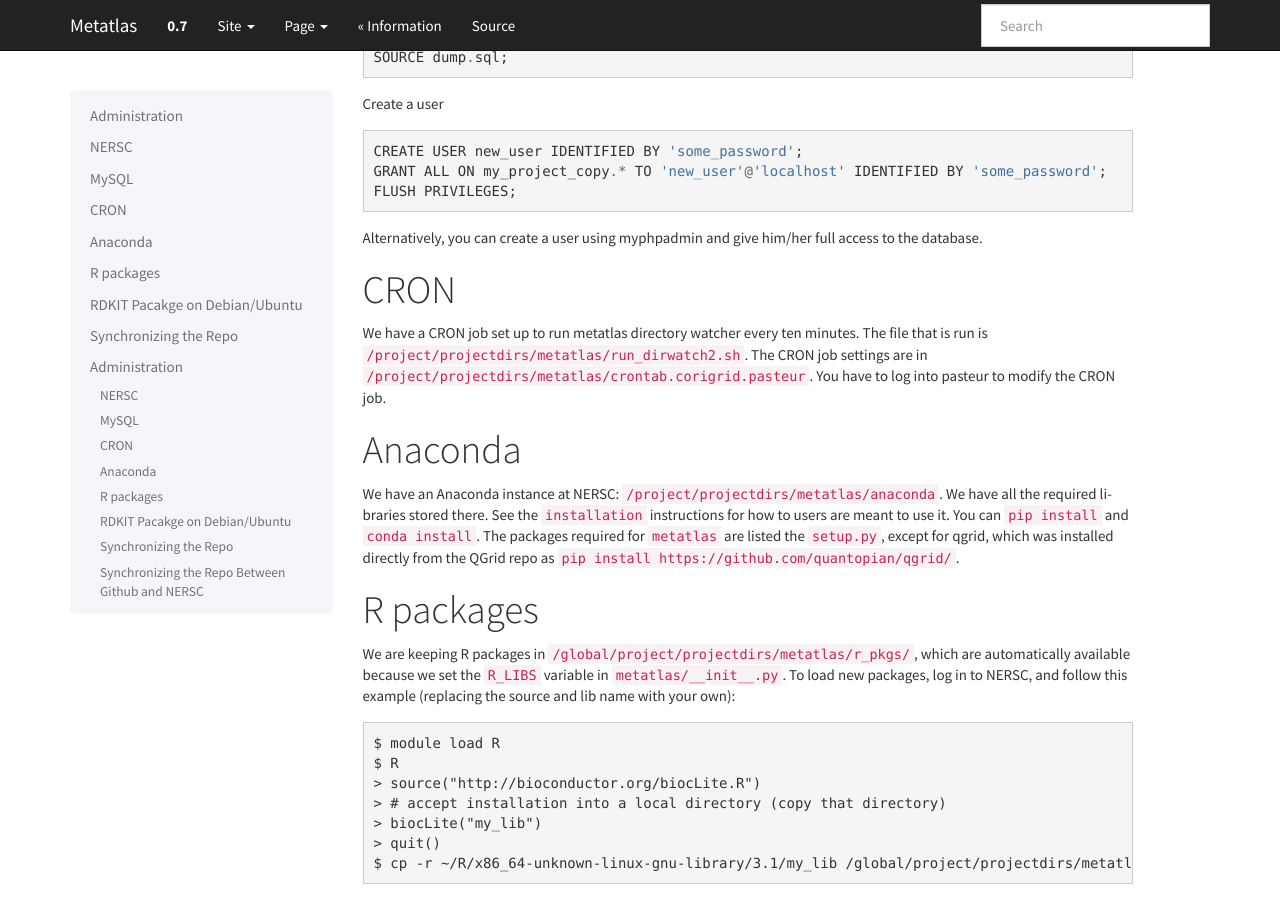
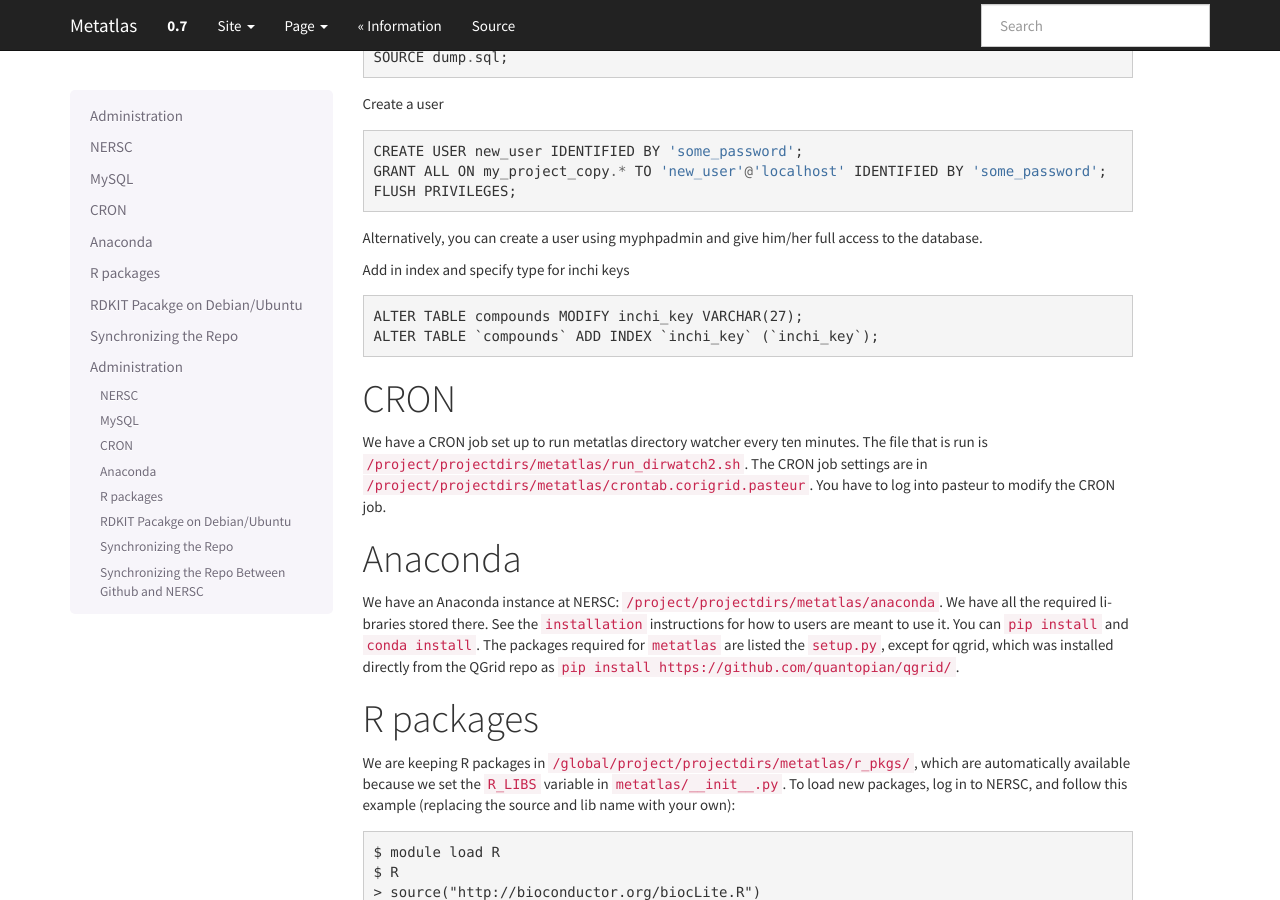
Before and after one commit to biorack/metatlas, a Sphinx documentation site: the page built from docs/source/admin.rst, in a window 1280 px wide and 900 px high, scrolled down 943 px. Built offline with Sphinx 7.4.7, drawn with Linux system fonts in a browser that asks for light colours; formulas are drawn with MathJax 3; pages that are not in the unit, such as notebooks, are missing from menus.

Commit message:
added notes for how to index inchi key in db

```diff
--- a/docs/source/admin.rst
+++ b/docs/source/admin.rst
@@ -66,6 +66,11 @@
 
 Alternatively, you can create a user using myphpadmin and give him/her full access to the database.
 
+Add in index and specify type for inchi keys
+::
+
+    ALTER TABLE compounds MODIFY inchi_key VARCHAR(27);
+    ALTER TABLE `compounds` ADD INDEX `inchi_key` (`inchi_key`);
 
 CRON
 ----
```
